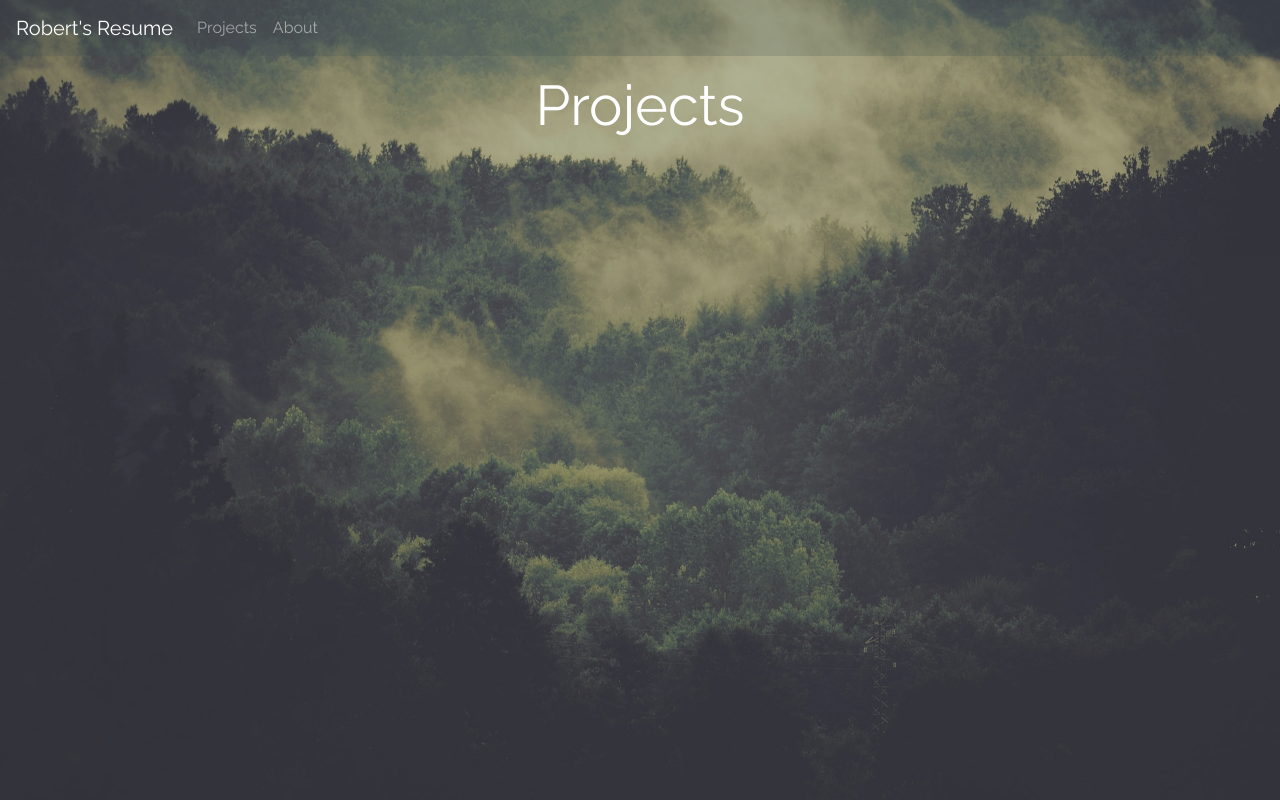
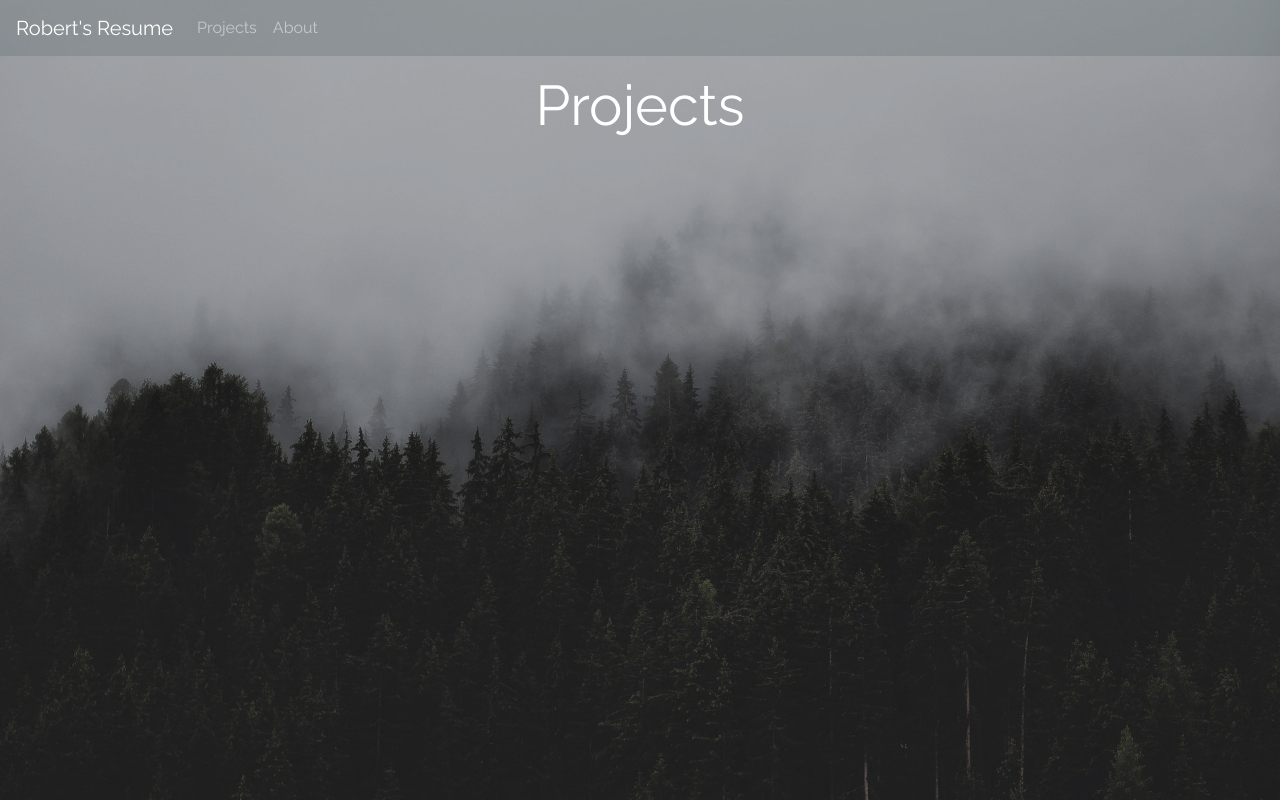
Before and after one commit to BobbyGifford/resume_django, a Django app: page /projects in a window 1280 px wide. Run offline with Django 3.2, Linux system fonts and the light colour scheme; data that the repository does not hold is empty; some libraries are stand-ins or nearby versions.

Commit message:
Added more images.

```diff
--- a/resume_django/static/css/style.css
+++ b/resume_django/static/css/style.css
@@ -55,8 +55,48 @@
 
 .about-me {
     padding-top: 5vh;
-    height: 65vh;
+    min-height: 65vh;
     background-color: rgba(222, 203, 164, .5);
+}
+
+.projects {
+    background: url(../img/projects-bg.jpeg) no-repeat center center;
+    background-size: cover;
+    position: relative;
+    -webkit-background-size: cover;
+    -moz-background-size: cover;
+    -o-background-size: cover;
+    min-height: 100vh;
+    color: #fff;
+}
+
+
+.projects .overlay {
+    position: relative;
+    left: 0;
+    min-height: 100vh;
+    width: 100%;
+    background: rgba(51, 51, 51, 0.2);
+}
+
+.project {
+    background: url(../img/project-bg.jpg) no-repeat center center;
+    background-size: cover;
+    position: relative;
+    -webkit-background-size: cover;
+    -moz-background-size: cover;
+    -o-background-size: cover;
+    min-height: 100vh;
+    color: #fff;
+}
+
+
+.project .overlay {
+    position: relative;
+    left: 0;
+    min-height: 100vh;
+    width: 100%;
+    background: rgba(51, 51, 51, 0.4);
 }
 
 
--- a/templates/pages/about.html
+++ b/templates/pages/about.html
@@ -28,7 +28,7 @@
             </div>
         </div>
 
-        <div class="about-desc">
+        <div class="about-desc d-sm-none d-none d-md-block">
             <div style="width: 33.33%; float: left;">
                 <h5>Frontend</h5>
                 <p>React & Bootstrap</p>
@@ -43,7 +43,7 @@
             </div>
         </div>
 
-        <div class="about-me">
+        <div class="about-me d-sm-none d-none d-md-block">
             <div style="width: 50%; float: left; margin-left: 15vw">
                 <h3 class="text-center display-4">About Me</h3>
                 <hr class="bg-white"/>
--- a/templates/pages/project.html
+++ b/templates/pages/project.html
@@ -1,7 +1,7 @@
 {% extends 'base.html' %}
 
 {% block content %}
-    <div class="feature">
+    <div class="project">
         <div class="overlay">
             {% include 'partials/_navbar.html' %}
 
--- a/templates/pages/projects.html
+++ b/templates/pages/projects.html
@@ -1,6 +1,6 @@
 {% extends 'base.html' %}
 {% block content %}
-    <div class="feature">
+    <div class="projects">
         <div class="overlay">
             {% include 'partials/_navbar.html' %}
 
```
Also changed, not shown: resume_django/static/img/project-bg.jpg (added), resume_django/static/img/projects-bg.jpeg (added).
